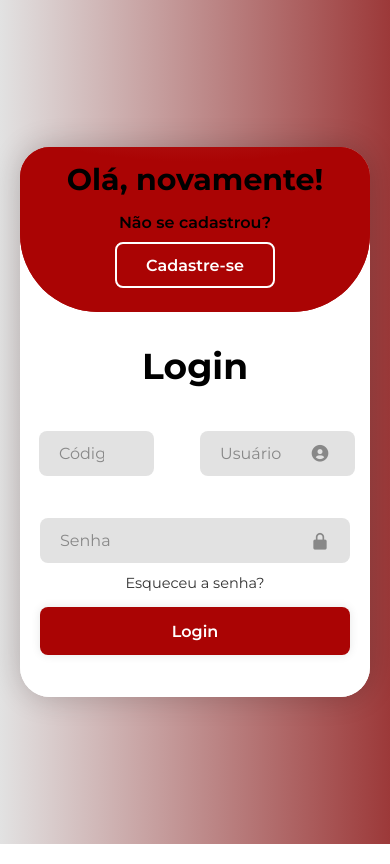
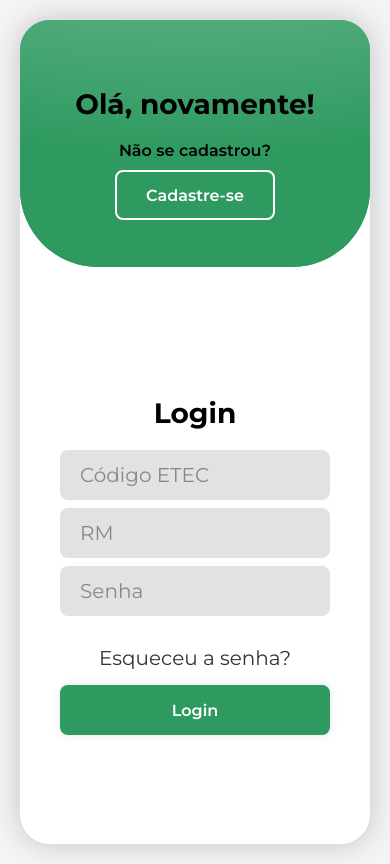
Before and after one commit to VPivato/TCC_ETEC_3DS, a Flask app: page /auth/ in a window 390 px wide. Run offline with Flask 3, Linux system fonts and the light colour scheme; some libraries are stand-ins or nearby versions.

Commit message:
0.4 - Mudança login, simulação tabela NSA

```diff
--- a/app/admin/database/routes.py
+++ b/app/admin/database/routes.py
@@ -9,6 +9,7 @@ from ...models.feedback import Feedbacks
 from ...models.produto import Produtos
 from ...models.pedido import Pedido
 from ...models.item_pedido import ItemPedido
+from ...models.aluno import Alunos
 
 from ...extensions import db
 
@@ -21,6 +22,7 @@ MODELOS = {
     "Produtos": Produtos,
     "Pedidos": Pedido,
     "ItemPedido": ItemPedido,
+    "Alunos": Alunos
 }
 
 @database_bp.route('/', methods=["POST", "GET"])
--- a/app/auth/routes.py
+++ b/app/auth/routes.py
@@ -1,10 +1,10 @@
 from flask import Blueprint, render_template, session, request, flash, redirect, url_for
 from ..models.usuario import Usuarios
 from ..extensions import db
+from ..models import Alunos
 
 auth_bp = Blueprint("auth", __name__, url_prefix="/auth")
 
-# Rota Tela de Login/Cadastro
 @auth_bp.route('/')
 def login():
     return render_template('auth/login.html')
@@ -12,43 +12,69 @@ def login():
 # Rota para entrar
 @auth_bp.route('/entrar', methods=["POST"])
 def entrar():
-    # Coletar informações do formulário entrar
-    codigo = request.form["codigo-entrar"]
-    nome = request.form["nome-entrar"]
-    senha = request.form["senha-entrar"]
-    usuario_bd = Usuarios.query.filter_by(nome_usuario=nome).first() # Verifica se usuario existe no BD, se não, retorna None
-    codigo_bd = usuario_bd.codigo_etec_usuario if usuario_bd else None # Pega o codigo do usuario se ele existir, se não, retorna None
+    codigo_etec = request.form.get("codigo_etec_entrar")
+    rm = request.form.get("rm_entrar")
+    senha = request.form.get("senha_entrar")
 
-    # Se usuario existir, senha descriptografada coincidir com a digitada, e codigo estiver correto
-    if usuario_bd and usuario_bd.check_senha(senha) and codigo_bd == codigo:
-        session["user_id"] = usuario_bd.id
-        return redirect(url_for("home.home")) # Direciona para página Home
-    # Se não existir
-    else:
-        flash("Usuário não cadastrado" if not usuario_bd else None)
-        flash(("Senha incorreta" if usuario_bd.check_senha(senha) != senha else None) if usuario_bd else None)
-        return redirect("/")
+    # Buscar aluno pelo código e RM
+    aluno = Alunos.query.filter_by(
+        codigo_etec_aluno=codigo_etec,
+        rm_aluno=rm
+    ).first()
+
+    if not aluno:
+        flash("Código ETEC ou RM inválidos.", "danger")
+        return redirect(url_for("auth.login"))
+
+    # Verificar se esse aluno já possui conta
+    usuario = Usuarios.query.filter_by(aluno_id=aluno.id).first()
+    if not usuario:
+        flash("Este aluno ainda não possui conta cadastrada.", "warning")
+        return redirect(url_for("auth.login"))
+
+    # Verificar senha
+    if not usuario.check_senha(senha):
+        flash("Senha incorreta.", "danger")
+        return redirect(url_for("auth.login"))
+
+    # Login bem-sucedido → salvar na sessão
+    session["user_id"] = usuario.id
+    return redirect(url_for("home.home"))
+
 
 # Rota para registrar
 @auth_bp.route('/registrar', methods=["POST"])
 def registrar():
-    # Coletar informação do formulário registrar
-    email = request.form["email-registrar"]
-    codigo = request.form["codigo-registrar"]
-    nome = request.form["nome-registrar"]
-    senha = request.form["senha-registrar"]
-    nome_cadastrado = True if Usuarios.query.filter_by(nome_usuario=nome).first() else False # Verifica se nome existe no BD
-    email_cadastrado = True if Usuarios.query.filter_by(email_usuario=email).first() else False # Verifica se email existe no BD
+    codigo_etec = request.form.get("codigo_etec")
+    rm = request.form.get("rm")
+    senha = request.form.get("senha")
+    confirmar = request.form.get("confirmar")
 
-    if nome_cadastrado or email_cadastrado:
+    # Verifica se as senhas coincidem
+    if senha != confirmar:
+        flash("As senhas devem ser iguais.", "danger")
         return redirect(url_for("auth.login"))
-    else:
-        novo_usuario = Usuarios(nome_usuario=nome, email_usuario=email, codigo_etec_usuario=codigo) # Define usuario para adicionar
-        novo_usuario.set_senha(senha) # Criptografa a senha e manda para o BD
-        try:
-            db.session.add(novo_usuario)
-            db.session.commit()
-            session["user_id"] = novo_usuario.id
-            return redirect(url_for("home.home")) # Redireciona para pagina Home
-        except Exception as e:
-            return f"ERROR: {e}"
+
+    # Busca o aluno na tabela externa
+    aluno = Alunos.query.filter_by(
+        codigo_etec_aluno=codigo_etec,
+        rm_aluno=rm
+    ).first()
+
+    if not aluno:
+        flash("Código ETEC ou RM inválidos.", "danger")
+        return redirect(url_for("auth.login"))
+
+    # Verifica se o aluno já possui conta
+    if aluno.usuario:
+        flash("Este aluno já possui uma conta registrada.", "warning")
+        return redirect(url_for("auth.login"))
+
+    # Cria o usuário vinculado ao aluno
+    novo_usuario = Usuarios(aluno_id=aluno.id)
+    novo_usuario.set_senha(senha)
+    db.session.add(novo_usuario)
+    db.session.commit()
+
+    flash("Conta criada com sucesso! Agora você pode fazer login.", "success")
+    return redirect(url_for("auth.login"))
--- a/app/models/__init__.py
+++ b/app/models/__init__.py
@@ -5,3 +5,4 @@ from .notificacao import Notificacoes
 from .produto import Produtos
 from .pedido import Pedido
 from .item_pedido import ItemPedido
+from .aluno import Alunos
--- a/app/static/css/auth/login-style.css
+++ b/app/static/css/auth/login-style.css
@@ -12,7 +12,7 @@ body {
     justify-content: center;
     align-items: center;
     min-height: 100vh;
-    background: linear-gradient(90deg, #e2e2e2, #9c3939);
+    background-color: #f4f4f6;
     /*Corpo do site*/
 }
 
@@ -30,7 +30,7 @@ body {
 
 .container h1 {
     font-size: 36px;
-    margin: -10px 0;
+    margin: 20px 0;
     overflow: hidden;
     color: #000;
 }
@@ -56,7 +56,6 @@ body {
     padding: 40px;
     z-index: 1;
     transition: .6s ease-in-out 1.2s, visibility 0s 1s;
-    /*Espaço de login/cadastro*/
 }
 
 .container.active .form-box {
@@ -65,7 +64,6 @@ body {
 
 .form-box.register {
     visibility: hidden;
-    /*Transição entre login/cadastro (Esconder o login para aparecer cadastro)*/
 }
 
 .container.active .form-box.register {
@@ -76,14 +74,18 @@ form {
     width: 100%;
 }
 
+#etecrm {
+    display: grid;
+    grid-template-columns: 1fr 1fr;
+    gap: 1rem;
+}
 
 .input-box {
     position: relative;
-    margin: 30px 0;
-    margin-bottom: -10px;
+    margin: 20px 0;
 }
 
-.input-box input {
+input {
     width: 100%;
     padding: 13px 50px 13px 20px;
     background: #e2e2e2;
@@ -98,8 +100,41 @@ form {
     align-items: center;
 }
 
+#codeEtec {
+    font-size: 12px;
+}
+
+#pwI {
+    margin-bottom: 20px;
+}
+
 #input-password {
     margin-bottom: 20px;
+}
+
+#codeEtecLogin {
+    margin-bottom: 20px;
+}
+
+#termos {
+    display: grid;
+    grid-template-columns: 1fr 15fr;
+    margin-bottom: 20px;
+}
+
+#termoscbx {
+    width: 15px;
+    height: 15px;
+}
+
+.cbx-a,
+.cbx-a:visited {
+    color: #0000EE;
+    text-decoration: none;
+}
+
+#txtt {
+    font-size: 10px;
 }
 
 .input-box input::placeholder {
@@ -116,43 +151,13 @@ form {
     color: #888;
 }
 
-.input-box input:focus {
-    border: 2px solid #460606;
-    box-shadow: 6px 6px 6px #2101019d;
-    transition: .2s ease-in-out;
-    outline: none;
-}
-
-#input-user {
-    width: 60%;
-    position: relative;
-    left: 137px;
-    top: -22px;
-}
-
-#codeEtec {
-    width: 37%;
-    position: relative;
-    right: 1px;
-    top: 23px;
-}
-
-#input-user-login {
-    width: 60%;
-    position: relative;
-    left: 137px;
-    top: -22px;
-}
-
-#codeEtecLogin {
-    width: 37%;
-    position: relative;
-    right: 1px;
-    top: 23px;
+#link:hover {
+    transition: 1s;
+    font-weight: 600;
 }
 
 .forgot-link {
-    margin: 10px 0 15px;
+    margin: 30px 0 15px;
 }
 
 .forgot-link a {
@@ -173,7 +178,20 @@ form {
 .btn {
     width: 100%;
     height: 48px;
-    background: #aa0404;
+    background: #f83435;
+    border-radius: 8px;
+    box-shadow: 0 0 10px rgba(0, 0, 0, .1);
+    border: none;
+    cursor: pointer;
+    font-size: 16px;
+    color: #fff;
+    font-weight: 600;
+}
+
+.btn.n {
+    width: 100%;
+    height: 48px;
+    background: #2e9a60;
     border-radius: 8px;
     box-shadow: 0 0 10px rgba(0, 0, 0, .1);
     border: none;
@@ -184,13 +202,18 @@ form {
 }
 
 .btn:hover {
-    background: #460606;
-    transition: .8s ease-in-out;
+    background: #dd0101e1;
+    transition: .2s ease-out;
 }
 
 .btn:focus {
-    background: #460606;
+    background: #dd0101e1;
     transition: .1s ease-in-out;
+}
+
+.btn.n:hover {
+    background: #0b8142;
+    transition: .2s ease-out;
 }
 
 .btn::before {
@@ -212,7 +235,7 @@ form {
 }
 
 .toggle-box .btn:hover {
-    color: #aa0404;
+    color: #f83435;
     background: #fff;
     transition: .7s;
 }
@@ -228,7 +251,7 @@ form {
     left: -250%;
     width: 300%;
     height: 100%;
-    background: radial-gradient(circle, #fff 20%, #aa0404 80%);
+    background: radial-gradient(circle, #fff 25%, #2e9a60 90%);
     border-radius: 150px;
     z-index: 1;
     transition: 1.4s ease-in-out;
@@ -236,13 +259,14 @@ form {
 
 .container.active .toggle-box::before {
     left: 50%;
+    background: radial-gradient(circle, #fff 25%, #f83435 75%);
 }
 
 .toggle-panel {
     position: absolute;
     width: 50%;
     height: 100%;
-    color: #aa0404;
+    color: #f83435;
     display: flex;
     flex-direction: column;
     justify-content: center;
@@ -253,7 +277,7 @@ form {
 
 .toggle-panel.toggle-left {
     left: 0;
-    transition-delay: .6s;
+    transition-delay: .2s;
 }
 
 .container.active .toggle-panel.toggle-left {
@@ -284,14 +308,14 @@ form {
     box-shadow: none;
 }
 
-.warning {
-    color: red;
-    font-size: .8rem;
+.btn.register-btn:hover {
+    color: #2e9a60;
 }
 
-@media screen and (max-width: 650px) {
+@media screen and (max-width: 870px) {
     .container {
-        height: calc(100vh -20px);
+        height: calc(100vh - 20px) !important;
+
     }
 
     .form-box {
@@ -341,31 +365,91 @@ form {
         bottom: 0;
     }
 
-    #input-user {
-        width: 50%;
-        position: relative;
-        left: 148px;
-        top: -22px;
+    input {
+        height: 75px;
+        font-size: 20px;
     }
 
-    #input-user-login {
-        width: 50%;
-        position: relative;
-        left: 148px;
-        top: -22px;
+    button {
+        height: 70px !important;
+        font-size: 20px !important;
+    }
+
+    .btn.n {
+        margin-top: 70px;
+    }
+
+    #termos {
+        grid-template-columns: 1fr 15fr;
+    }
+
+    #txtt {
+        font-size: 20px;
+    }
+
+    #termoscbx {
+        width: 25px;
+        height: 25px;
+        margin-left: 40px;
+    }
+
+    #link {
+        font-size: 20px;
+    }
+
+    #codeEtec {
+        font-size: 20px;
     }
 }
 
-@media screen and (max-width: 400px) {
-    .form-box {
-        padding: 20px;
+@media (max-width: 400px) {
+    .btn.n {
+        margin-top: 0;
     }
 
-    .toggle-panel h1 {
-        font-size: 30px;
+    input {
+        height: 50px;
+        font-size: 20px;
     }
 
-    #input-user-login {
-        left: 160px;
+    .container h1 {
+        font-size: 28px;
+    }
+
+    button {
+        height: 50px !important;
+        font-size: 16px !important;
+    }
+
+    #txtt {
+        font-size: 12px;
+    }
+
+    #termoscbx {
+        width: 15px;
+        height: 15px;
+        margin-left: 0;
+    }
+
+    #etecrm {
+        grid-template-columns: 1fr;
+        gap: .5rem;
+    }
+
+    #termos {
+        margin-bottom: 5px;
+    }
+
+    .input-box {
+        margin: .5rem 0;
+    }
+
+    #pwI,
+    #codeEtecLogin {
+        margin-bottom: .5rem;
+    }
+
+    #subt {
+        margin: 0 0 10px;
     }
 }
--- a/app/static/js/auth/login-script.js
+++ b/app/static/js/auth/login-script.js
@@ -12,6 +12,19 @@ loginBtn.addEventListener('click', () => {
     container.classList.remove('active');
 });
 
+const Btn = document.querySelector('.btn');
+
+loginBtn.addEventListener('click', () => {
+    Btn.classList.add('n');
+});
+
+const toggle = document.querySelector('.btn register-btn');
+
+loginBtn.addEventListener('click', () => {
+    toggle.classList.add('n');
+});
+
+
 //Fazer a o link abrir em outra guia no computador, mas no celular não.
 
 document.getElementById('link').addEventListener('click', function (event) {
--- a/app/templates/auth/login.html
+++ b/app/templates/auth/login.html
@@ -6,8 +6,7 @@
     <meta name="viewport" content="width=device-width, initial-scale=1.0">
     <title>Login - Crédito CPS</title>
     <link rel="stylesheet" href="{{ url_for('static', filename='css/auth/login-style.css') }}">
-    <link href="https://unpkg.com/boxicons@2.1.4/css/boxicons.min.css" rel="stylesheet">
-    <link rel="shortcut icon" href="{{ url_for('static', filename='images/shared/favicon.png') }}" type="image/x-icon">
+    <script src="https://cdn.jsdelivr.net/npm/sweetalert2@11"></script>
 </head>
 
 <body>
@@ -16,58 +15,36 @@
             <form action="{{ url_for('auth.entrar') }}" method="POST">
                 <h1>Login</h1>
                 <div class="input-box">
-                    <input type="text" placeholder="Código" name="codigo-entrar" required id="codeEtecLogin"
-                        id="input-code">
-                    <input type="text" placeholder="Usuário" name="nome-entrar" required id="input-user-login">
-                    <i class='bx bxs-user-circle'></i>
+                    <input type="text" placeholder="Código ETEC" required id="codeEtecLogin" name="codigo_etec_entrar">
+                    <input type="text" placeholder="RM" required id="input-user-login" name="rm_entrar">
                 </div>
-                {% with messages = get_flashed_messages() %}
-                {% if messages %}
-                {% for message in messages %}
-                {% if message == "Usuário não cadastrado" %}
-                <span class="warning">{{ message }}</span>
-                {% endif %}
-                {% endfor %}
-                {% endif %}
-                {% endwith %}
                 <div class="input-box">
-                    <input type="password" placeholder="Senha" name="senha-entrar" required id="input-password">
-                    <i class='bx bxs-lock-alt'></i>
+                    <input type="password" placeholder="Senha" required id="input-password" name="senha_entrar">
                 </div>
-                {% with messages = get_flashed_messages() %}
-                {% if messages %}
-                {% for message in messages %}
-                {% if message == "Senha incorreta" %}
-                <span class="warning">{{ message }}</span>
-                {% endif %}
-                {% endfor %}
-                {% endif %}
-                {% endwith %}
                 <div class="forgot-link">
                     <a href="https://nsa.cps.sp.gov.br/frmesenha.aspx" id="link">Esqueceu a senha?</a>
                 </div>
-                <button type="submit" class="btn">Login</button>
+                <button type="submit" class="btn n">Login</button>
             </form>
         </div>
 
         <div class="form-box register">
             <form action="{{ url_for('auth.registrar') }}" method="POST">
-                <h1>Cadastro</h1>
-                <div class="input-box">
-                    <input type="email" name="email-registrar" placeholder="Email" required>
-                    <i class='bx bxs-envelope'></i>
+                <h1>Cadastre-se</h1>
+                <div id="etecrm">
+                    <input type="text" name="codigo_etec" placeholder="Código ETEC" id="codeEtec" required>
+                    <input type="text" name="rm" placeholder="RM" id="input-user" required>
                 </div>
                 <div class="input-box">
-                    <input type="text" placeholder="Código" name="codigo-registrar" required id="codeEtec">
-                    <input type="text" placeholder="Usuário" name="nome-registrar" required id="input-user">
-                    <i class='bx bxs-user-circle'></i>
+                    <input type="password" name="senha" id="pwI" placeholder="Senha" required>
+                    <input type="password" name="confirmar" id="pwII" placeholder="Confirmar senha" required>
                 </div>
-                <div class="input-box">
-                    <input type="password" placeholder="Senha" name="senha-registrar" required>
-                    <i class='bx bxs-lock-alt'></i>
-                </div>
-                <div class="forgot-link">
-                    <a href="https://nsa.cps.sp.gov.br/frmesenha.aspx" id="link">Esqueceu a senha?</a>
+                <div id="termos">
+                    <input type="checkbox" id="termoscbx" required>
+                    <span id="txtt">Eu concordo com os
+                        <a class="cbx-a" href="{{ url_for('info.termos') }}">termos de uso</a> e
+                        <a class="cbx-a" href="{{ url_for('info.politica') }}">políticas de privacidade</a>.
+                    </span>
                 </div>
                 <button type="submit" class="btn">Cadastro</button>
             </form>
@@ -75,15 +52,16 @@
         <div class="toggle-box">
             <div class="toggle-panel toggle-left">
                 <h1>Olá, novamente!</h1>
-                <p>Não se cadastrou?</p>
+                <p id="subt">Não se cadastrou?</p>
                 <button class="btn register-btn" onclick="toggle()">Cadastre-se</button>
             </div>
 
             <div class="toggle-box">
                 <div class="toggle-panel toggle-right">
                     <h1>Bem vindo!</h1>
-                    <p>Já está cadastrado?</p>
-                    <button class="btn login-btn" onclick="untoggle()">Faça login!</button>
+                    <p id="subt">Já está cadastrado?</p>
+                    <button class="btn login-btn" onclick="untoggle()" id="trade">Faça login!</button>
+                </div>
             </div>
         </div>
     </div>
@@ -96,6 +74,22 @@
             }
         });
     </script>
+    {% with messages = get_flashed_messages(with_categories=true) %}
+    {% if messages %}
+    <script>
+        document.addEventListener("DOMContentLoaded", function () {
+            {% for category, message in messages %}
+            Swal.fire({
+                icon: "{{ 'success' if category == 'success' else 'error' if category == 'danger' else 'warning' if category == 'warning' else 'info' }}",
+                text: "{{ message|safe }}",
+                showConfirmButton: false,
+                timer: 3000
+            });
+            {% endfor %}
+        });
+    </script>
+    {% endif %}
+    {% endwith %}
     <script src="{{ url_for('static', filename='js/auth/login-script.js') }}"></script>
 </body>
 
```
Also changed, not shown: app/models/aluno.py (added, +11 -0 lines), app/models/usuario.py (+5 -3 lines), app/templates/perfil/perfil.html (+13 -14 lines), utils/add_alunos.py (added, +26 -0 lines), instance/banco_de_dados.db. Lines whose indentation alone changed are shown as unchanged.
